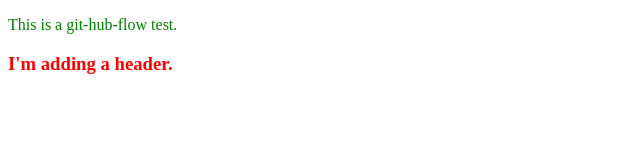
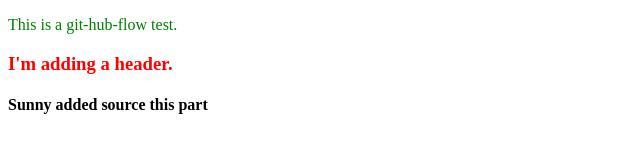
Before and after one commit to davelangham/github-flow-practice, a plain HTML site: page index.html in a window 1280 px wide. Shown: the whole page, without its empty margins (0-640 px from the left). Drawn offline with Linux system fonts and the light colour scheme.

Commit message:
Sunny's first commit

```diff
--- a/index.html
+++ b/index.html
@@ -11,5 +11,6 @@
     <p style="color: green">This is a git-hub-flow test.</p>
     <h3 style="color: red;">I'm adding a header.</h3>
   </main>
+  <h4>Sunny added source this part</h4>
 </body>
 </html>
```
